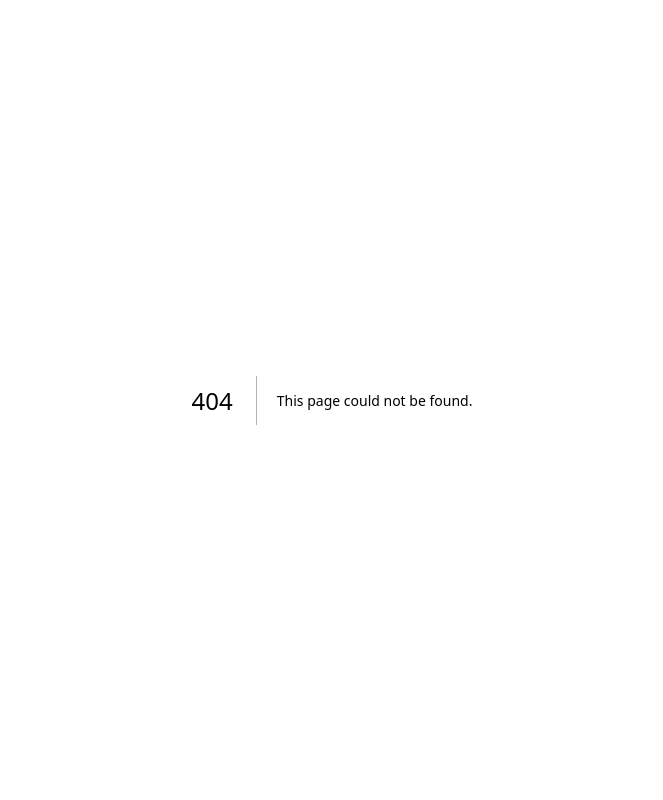
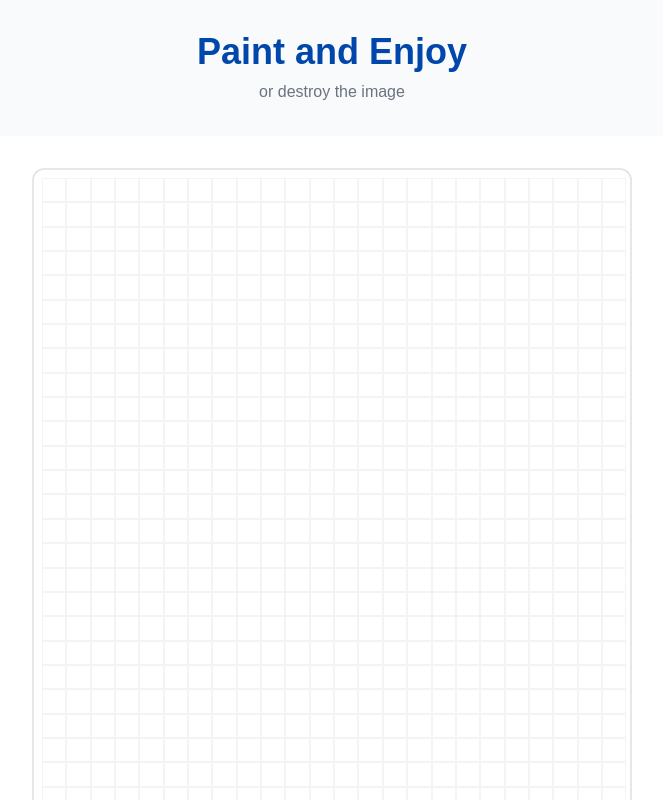
Before and after one commit to adryan0907/Feedback-Machine, a Next.js app: page /pixel-art in a window 1280 px wide. Before the commit this address had no page. Shown: the top 800 px of the page, without its empty margins (308-971 px from the left). Built offline with nearby package versions, Linux system fonts and the light colour scheme.

Commit message:
Adryan pixel attemp fix

```diff
--- /dev/null
+++ b/app/end-screen/page.tsx
@@ -0,0 +1,50 @@
+'use client'
+
+import { motion } from 'framer-motion'
+import { RefreshCcw } from 'lucide-react'
+import { useRouter } from 'next/navigation'
+
+export default function EndScreen() {
+  const router = useRouter()
+
+  const handleRestart = () => {
+    router.push('/')
+  }
+
+  return (
+    <div className="flex flex-col items-center w-full max-w-4xl mx-auto min-h-screen py-12 px-4">
+      <div className="inline-block px-6 py-2 mb-6 rounded-full border-2 border-black">
+        <span className="text-xl font-medium">Complete!</span>
+      </div>
+
+      <h2 className="text-4xl md:text-5xl font-bold mb-8 text-center">
+        Thank you for your
+        <br />
+        <span className="text-[#8CD6E8]">participation!</span>
+      </h2>
+
+      <div className="w-full bg-[#8CD6E8] rounded-3xl p-8 mb-8 relative">
+        <div className="bg-white rounded-2xl p-6 space-y-4">
+          <p className="text-xl">Thank you for completing the survey and creating your pixel art!</p>
+          <p className="text-xl">Your responses have been recorded.</p>
+        </div>
+        <div className="absolute bottom-0 right-0 transform translate-x-1/4 translate-y-1/4">
+          <img
+            src="https://hebbkx1anhila5yf.public.blob.vercel-storage.com/iPad%20Pro%2012.9_%20-%204-ReAwxHLjqcDCjVbuqWWOuguKBAvQup.png"
+            alt="Tomash mascot"
+            className="w-48 h-48 object-contain"
+          />
+        </div>
+      </div>
+
+      <motion.button
+        onClick={handleRestart}
+        className="mt-8 bg-[#8CD6E8] hover:bg-[#7BC5D7] text-black text-lg px-8 py-6 rounded-full flex items-center transition-all duration-200 hover:scale-105"
+        whileHover={{ scale: 1.05 }}
+        whileTap={{ scale: 0.95 }}
+      >
+        Start New Quest <RefreshCcw className="ml-2 h-5 w-5" />
+      </motion.button>
+    </div>
+  )
+}
--- /dev/null
+++ b/app/pixel-art/page.tsx
@@ -0,0 +1,134 @@
+'use client'
+
+import { useState, useEffect } from 'react'
+import { useRouter } from 'next/navigation'
+import { Button } from "@/components/ui/button"
+
+export default function PixelArtPage() {
+  const router = useRouter()
+  const [pixels, setPixels] = useState<string[]>([])
+  const [activeColor, setActiveColor] = useState('#FF4136')
+  const [pixelsLeft, setPixelsLeft] = useState(3)
+  const [gridSize, setGridSize] = useState({ rows: 30, cols: 30 })
+
+  const COLORS = [
+    '#FF4136', // Red
+    '#FF851B', // Orange
+    '#FFDC00', // Yellow
+    '#2ECC40', // Green
+    '#00BCD4', // Light Blue
+    '#0074D9', // Dark Blue
+    '#B10DC9', // Purple
+    '#FF69B4', // Pink
+    '#111111', // Black
+  ]
+
+  useEffect(() => {
+    const totalPixels = gridSize.rows * gridSize.cols
+    setPixels(Array(totalPixels).fill('#FFFFFF'))
+  }, [gridSize])
+
+  useEffect(() => {
+    const handleResize = () => {
+      const containerWidth = Math.min(window.innerWidth * 0.9, 600)
+      const pixelSize = containerWidth / 30 // We want 30 pixels per row
+      const rows = Math.floor(containerWidth / pixelSize)
+      const cols = Math.floor((window.innerHeight * 0.6) / pixelSize) // Adjust this multiplier as needed
+      setGridSize({ rows, cols })
+    }
+
+    handleResize()
+    window.addEventListener('resize', handleResize)
+    return () => window.removeEventListener('resize', handleResize)
+  }, [])
+
+  const handlePixelClick = (index: number) => {
+    if (pixelsLeft > 0 && pixels[index] === '#FFFFFF') {
+      const newPixels = [...pixels]
+      newPixels[index] = activeColor
+      setPixels(newPixels)
+      setPixelsLeft(prev => prev - 1)
+    }
+  }
+
+  const handleReset = () => {
+    setPixels(Array(gridSize.rows * gridSize.cols).fill('#FFFFFF'))
+    setPixelsLeft(3)
+  }
+
+  const handleSave = () => {
+    // Here you could implement saving functionality
+    router.push('/end-screen')
+  }
+
+  return (
+    <div className="min-h-screen bg-gray-50 py-8 px-4">
+      <div className="max-w-6xl mx-auto">
+        <div className="text-center mb-8">
+          <h1 className="text-4xl font-bold text-[#0047AB] mb-2">Paint and Enjoy</h1>
+          <p className="text-gray-500">or destroy the image</p>
+        </div>
+
+        <div className="bg-white rounded-3xl shadow-lg p-8">
+          <div className="flex justify-center mb-8 overflow-auto">
+            <div
+              className="grid gap-0 bg-white rounded-xl border-2 border-gray-200 p-2"
+              style={{
+                gridTemplateColumns: `repeat(${gridSize.cols}, 1fr)`,
+                width: 'min(90vw, 600px)',
+                height: 'auto',
+                aspectRatio: `${gridSize.cols} / ${gridSize.rows}`
+              }}
+            >
+              {pixels.map((color, index) => (
+                <button
+                  key={index}
+                  className="w-full h-full border border-gray-100 transition-colors duration-150 hover:opacity-90"
+                  style={{ backgroundColor: color, aspectRatio: '1 / 1' }}
+                  onClick={() => handlePixelClick(index)}
+                  disabled={pixelsLeft === 0 && color === '#FFFFFF'}
+                />
+              ))}
+            </div>
+          </div>
+
+          <div className="flex flex-col items-center gap-8">
+            <div className="flex gap-4 justify-center flex-wrap">
+              {COLORS.map((color) => (
+                <button
+                  key={color}
+                  className={`w-12 h-12 rounded-full transition-transform hover:scale-110 ${
+                    activeColor === color ? 'ring-4 ring-offset-2 ring-blue-500 scale-110' : ''
+                  }`}
+                  style={{ backgroundColor: color }}
+                  onClick={() => setActiveColor(color)}
+                />
+              ))}
+            </div>
+
+            <div className="flex items-center gap-8 flex-wrap justify-center">
+              <p className="text-xl font-medium">
+                Pixels Left: <span className="text-[#0047AB] font-bold">{pixelsLeft}</span>
+              </p>
+              <div className="space-x-4">
+                <Button
+                  variant="outline"
+                  className="text-[#0047AB] px-8 py-2 text-lg"
+                  onClick={handleReset}
+                >
+                  Reset
+                </Button>
+                <Button
+                  className="bg-[#0047AB] hover:bg-[#003380] text-white px-8 py-2 text-lg"
+                  onClick={handleSave}
+                >
+                  Save
+                </Button>
+              </div>
+            </div>
+          </div>
+        </div>
+      </div>
+    </div>
+  )
+}
--- a/package.json
+++ b/package.json
@@ -14,7 +14,7 @@
     "@radix-ui/react-toast": "^1.2.4",
     "class-variance-authority": "^0.7.1",
     "clsx": "^2.1.1",
-    "framer-motion": "^11.17.0",
+    "framer-motion": "^11.18.0",
     "lucide-react": "^0.469.0",
     "next": "14.2.16",
     "react": "^18.3.1",
```
Also changed, not shown: 2 other files (tests, documents, lock files or other folders).
